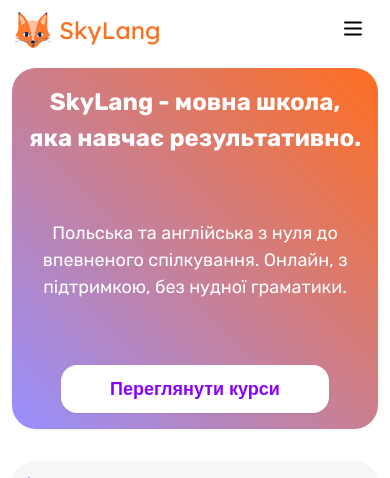
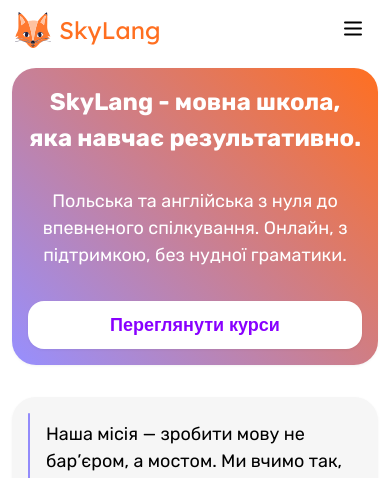
Before and after one commit to andrewvergun/skylang, a Next.js app: page /about-us in a window 390 px wide. Shown: the top 478 px of the page. Built offline with nearby package versions, Linux system fonts and the light colour scheme.

Commit message:
minor ui changes

```diff
--- a/src/components/TeachingStyle/TeachingStyle.js
+++ b/src/components/TeachingStyle/TeachingStyle.js
@@ -64,8 +64,11 @@
         const observer = new IntersectionObserver(
             ([entry]) => {
                 if (entry.isIntersecting && dotLottie) {
-                    dotLottie.stop(); // Stop the animation first
-                    dotLottie.play(); // Then play it from the beginning
+                    // More aggressive reset approach
+                    dotLottie.stop();
+                    setTimeout(() => {
+                        dotLottie.play();
+                    }, 50);
                 }
             },
             { threshold: 0.5 }
--- a/src/styles/components/AboutUs.css
+++ b/src/styles/components/AboutUs.css
@@ -204,12 +204,31 @@
         width: 94%;
         padding: 16px;
         border-radius: 24px;
+        display: flex;
+        flex-direction: column;
+        align-items: center;
+        justify-content: center;
+    }
+    .hero a{
+        width: 100%;
+    }
+    .hero-btn {
+        width: 100%;
+    }
+    .hero-title, .hero-subtitle {
+        margin-bottom: 32px;
+
+        text-align: center;
     }
     .hero-bottom, .about-team {
         width: 94%;
         padding: 16px;
         border-radius: 24px;
         margin-top: 32px;
+        display: flex;
+        flex-direction: column;
+        align-items: center;
+        justify-content: center;
     }
     .quote{
         width: 94%;
@@ -220,4 +239,20 @@
     .quote-container{
         gap: 16px
     }
+    .hero-bottom-title {
+        margin-bottom: 32px;
+        font-size: 24px;
+        text-align: center;
+    }
+    .hero-bottom-subtitle {
+        margin-bottom: 32px;
+        font-size: 18px;
+        text-align: center;
+    }
+    .hero-bottom a{
+        width: 100%;
+    }
+    .hero-bottom-btn {
+        width: 100%;
+    }
 }
--- a/src/styles/components/Header.css
+++ b/src/styles/components/Header.css
@@ -73,7 +73,7 @@
 
 .header__links li {
     list-style: none;
-
+    cursor: pointer;
 }
 
 .header__links li a {
@@ -94,6 +94,7 @@
 
 .header__links li a:hover {
     background-color: #F6F6F6;
+
 }
 
 .header__links li a.active {
--- a/src/styles/components/Teachers.css
+++ b/src/styles/components/Teachers.css
@@ -19,7 +19,7 @@
 
 .teachers__container--left p {
     font-size: 24px;
-    font-weight: 450;
+    font-weight: 500;
     width: 100%;
     max-width: 272px;
     height: auto;
@@ -155,13 +155,12 @@
 
     .teachers__container--right img {
         width: 100%;
-        max-width: 250px;
         height: auto;
         aspect-ratio: 1/1;
         margin: 0 0 16px 0;
     }
     .teachers__container--right p {
-        max-width: 250px;
+        /*max-width: 250px;*/
     }
     .teacher-experience {
         margin-top: auto;
```
